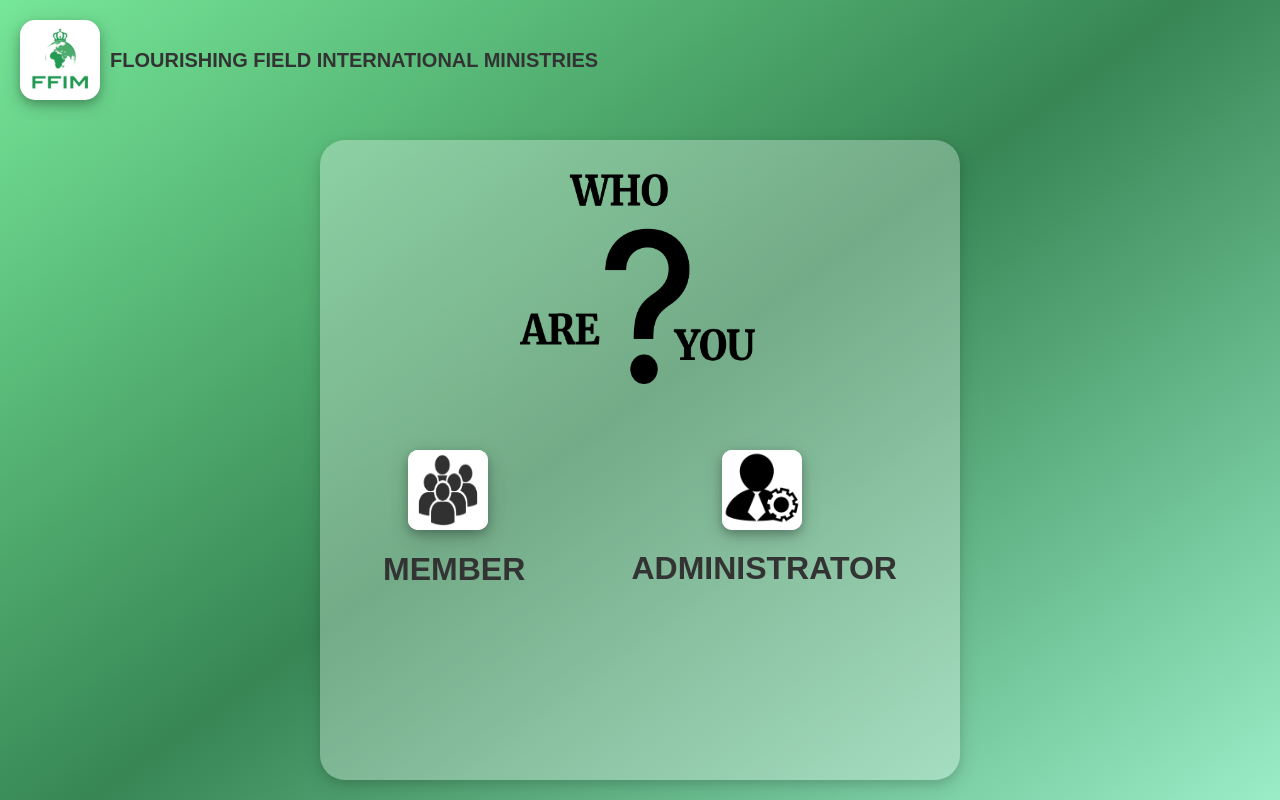
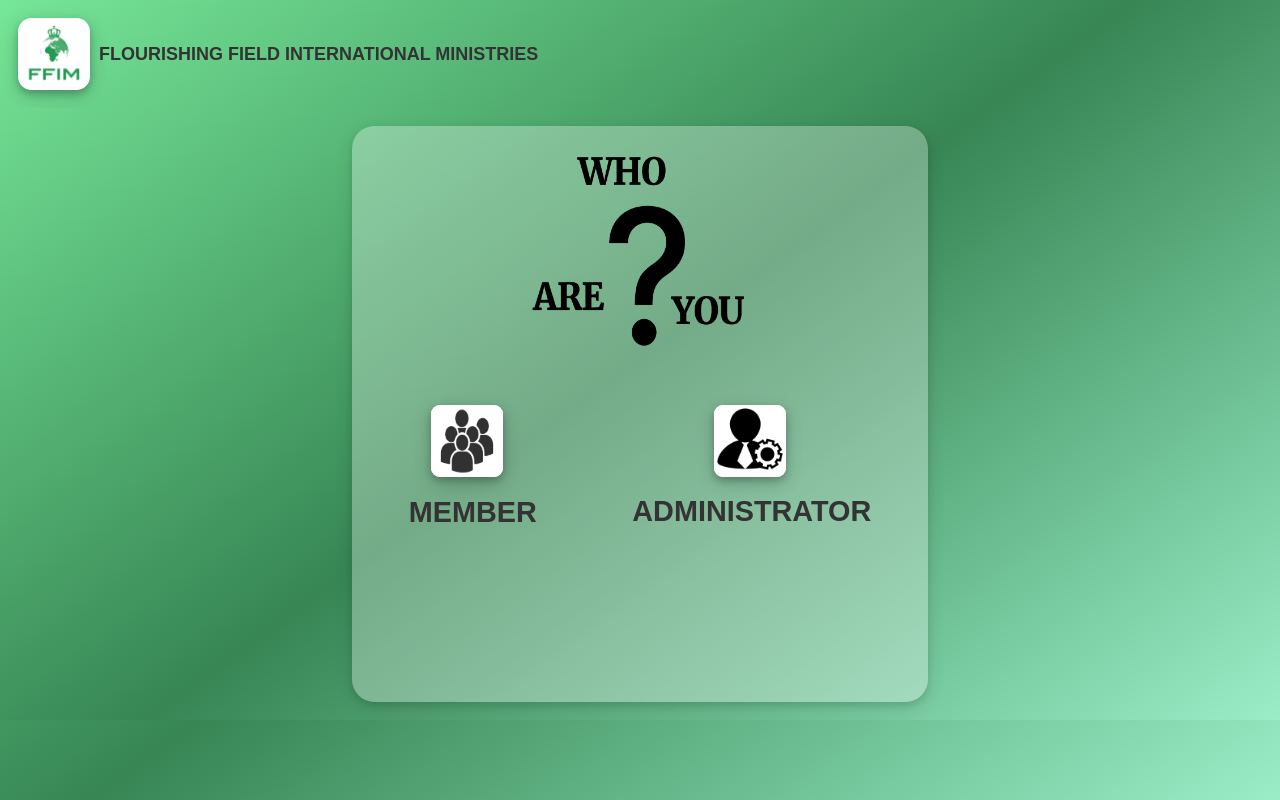
Before and after one commit to oswaldamoah/MMS, a React (Create React App) app in the folder frontend/mmsfrontend/: page / in a window 1280 px wide. Built offline with nearby package versions, Linux system fonts and the light colour scheme; no server answers.

Commit message:
feat(frontend): LandingPage Zoomed out LandingPage by 10%

```diff
--- a/frontend/mmsfrontend/src/App.css
+++ b/frontend/mmsfrontend/src/App.css
@@ -8,6 +8,7 @@
   justify-content: flex-start;
   min-height: 100vh; /* Full viewport height */
   overflow: hidden; /* Prevent scrolling */
+  zoom: 90%;
 }
 
 .header {
```
